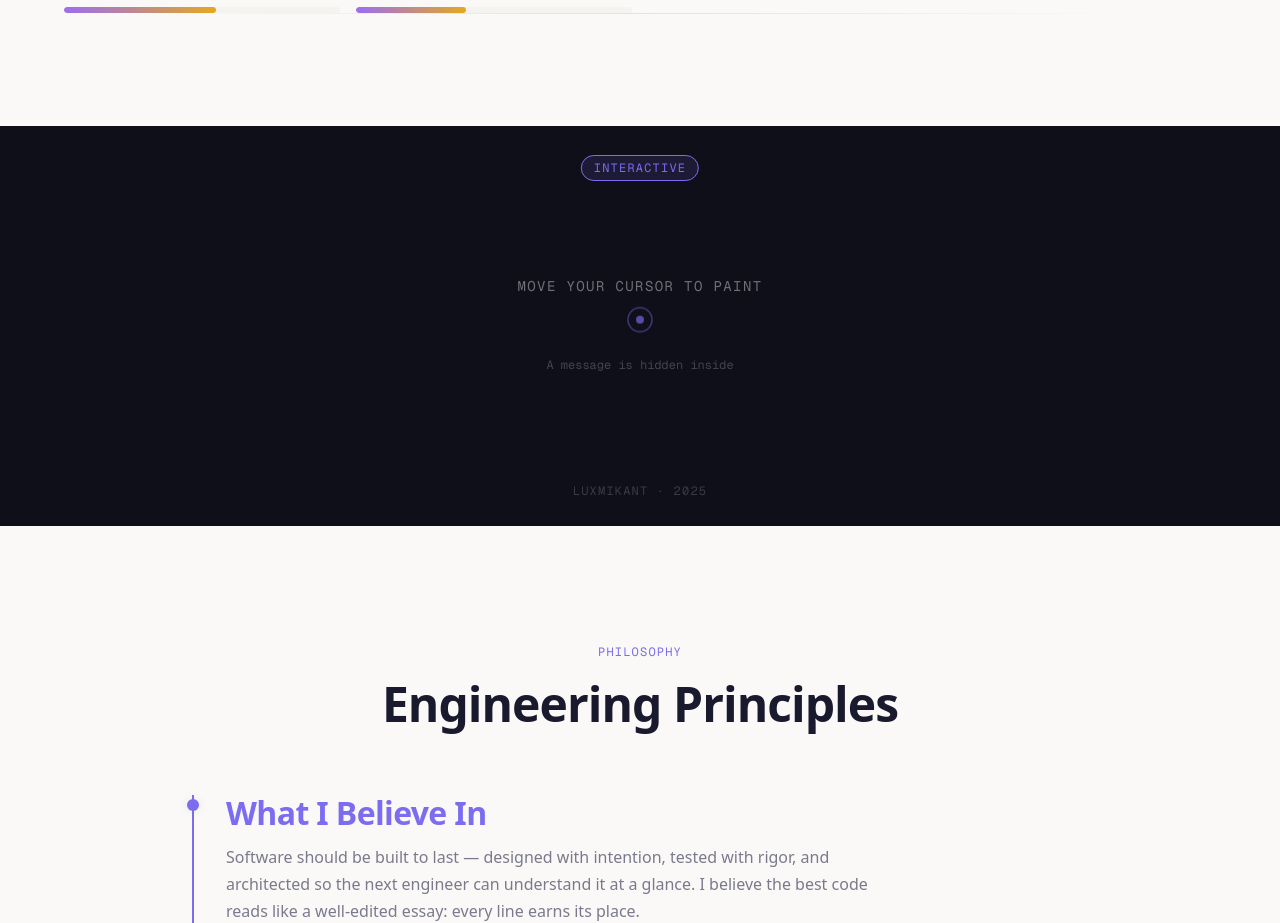
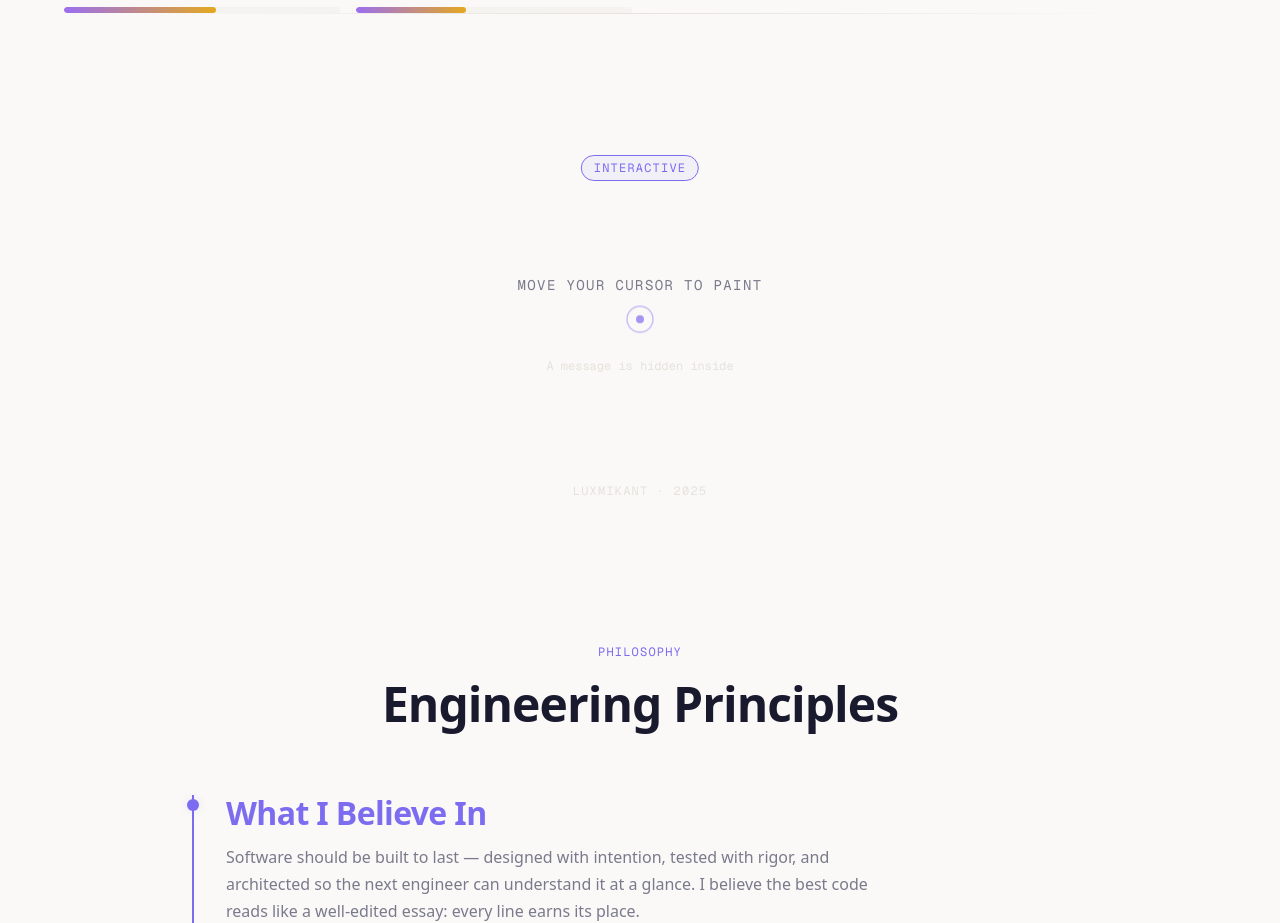
Before and after one commit to luxmikant/personal-portfolio, a Next.js app: page / in a window 1280 px wide. Shown: the part 6380-7303 px from the top of the page. Built offline with nearby package versions, Linux system fonts and the light colour scheme; no server answers.

Commit message:
feat: enhance cursor painting functionality with soft radial blobs and improved text masking

```diff
--- a/src/components/Sections/CursorPaintSection.tsx
+++ b/src/components/Sections/CursorPaintSection.tsx
@@ -5,67 +5,71 @@ import { motion } from "framer-motion";
 
 /* ─── Constants ─────────────────────────────────────────────────────────── */
 
-/** Each pixel-art "block" in px */
-const GRID = 22;
+/** Soft-blob brush radius in px */
+const RADIUS = 52;
 
-/** Portfolio accent palette  violet → teal → amber → purple → violet */
+/** Step distance between interpolated blobs (smaller = denser trail) */
+const STEP = 10;
+
+/** Portfolio accent palette:  violet → teal → amber → purple → violet */
 const PALETTE: [number, number, number][] = [
-  [248, 81, 62],   // Violet  #7c6cf0
-  [160, 62, 44],   // Teal    #2bb58e
-  [30,  80, 56],   // Amber   #e88c3a
-  [268, 81, 69],   // Purple  #9b6ef0
-  [248, 81, 62],   // Violet  (closes the loop)
+  [248, 76, 62],   // Violet  #7c6cf0
+  [162, 62, 44],   // Teal    #2bb58e
+  [30,  80, 58],   // Amber   #e88c3a
+  [268, 76, 66],   // Purple  #9b6ef0
+  [248, 76, 62],   // Violet  (loop close)
 ];
 
 const HIDDEN_TEXT = ["Code is the brush.", "Systems are the canvas."];
-const SECTION_BG = "#0f0f1a";
 
-/* ─── Colour helper ──────────────────────────────────────────────────────── */
-function lerpHsl(t: number): string {
+/** Matches the portfolio warm off-white */
+const SECTION_BG = "#faf9f7";
+
+/* ─── Helpers ────────────────────────────────────────────────────────────── */
+
+function lerpHsla(t: number, alpha: number): string {
   const n = PALETTE.length - 1;
   const i = Math.min(Math.floor(t * n), n - 1);
   const f = t * n - i;
   const [h1, s1, l1] = PALETTE[i];
   const [h2, s2, l2] = PALETTE[i + 1];
-  return `hsl(${h1 + (h2 - h1) * f},${(s1 + (s2 - s1) * f).toFixed(1)}%,${(l1 + (l2 - l1) * f).toFixed(1)}%)`;
+  const h = h1 + (h2 - h1) * f;
+  const s = s1 + (s2 - s1) * f;
+  const l = l1 + (l2 - l1) * f;
+  return `hsla(${h.toFixed(1)},${s.toFixed(1)}%,${l.toFixed(1)}%,${alpha})`;
 }
 
 /* ─── Component ─────────────────────────────────────────────────────────── */
 export default function CursorPaintSection() {
-  const sectionRef = useRef<HTMLElement>(null);
-  const canvasRef  = useRef<HTMLCanvasElement>(null);
-
+  const canvasRef   = useRef<HTMLCanvasElement>(null);
   const progressRef = useRef(0);
   const lastRef     = useRef<{ x: number; y: number } | null>(null);
-
   const [hasStarted, setHasStarted] = useState(false);
 
-  /* Draw the hidden-message mask on top of whatever is on the canvas.
-     The text is filled with SECTION_BG colour → on painted blocks it
-     appears as a dark cut-out; on the transparent canvas it's invisible. */
+  /* Re-stamp the hidden text in SECTION_BG over painted areas so the glyphs
+     appear as negative-space cutouts inside the color trail. */
   const drawTextMask = useCallback(
     (ctx: CanvasRenderingContext2D, w: number, h: number) => {
       ctx.save();
-      ctx.fillStyle = SECTION_BG;
-      ctx.textAlign = "center";
+      ctx.globalAlpha  = 1;
+      ctx.fillStyle    = SECTION_BG;
+      ctx.textAlign    = "center";
       ctx.textBaseline = "middle";
 
-      const fontSize = Math.max(26, Math.min(68, w * 0.058));
+      const fontSize = Math.max(28, Math.min(72, w * 0.06));
       ctx.font = `bold ${fontSize}px 'Geist Sans', 'Inter', system-ui, sans-serif`;
 
-      const lineH   = fontSize * 1.4;
-      const totalH  = HIDDEN_TEXT.length * lineH;
-      const startY  = h / 2 - totalH / 2 + lineH / 2;
+      const lineH  = fontSize * 1.45;
+      const totalH = HIDDEN_TEXT.length * lineH;
+      const startY = h / 2 - totalH / 2 + lineH / 2;
 
-      HIDDEN_TEXT.forEach((line, i) => {
-        ctx.fillText(line, w / 2, startY + i * lineH);
-      });
+      HIDDEN_TEXT.forEach((line, i) => ctx.fillText(line, w / 2, startY + i * lineH));
       ctx.restore();
     },
     []
   );
 
-  /* Paint one pixelated block and re-stamp the text mask on top */
+  /* Paint a single soft radial blob at (x, y). */
   const paintAt = useCallback(
     (x: number, y: number) => {
       const canvas = canvasRef.current;
@@ -73,26 +77,39 @@ export default function CursorPaintSection() {
       const ctx = canvas.getContext("2d");
       if (!ctx) return;
 
-      const gx = Math.floor(x / GRID) * GRID;
-      const gy = Math.floor(y / GRID) * GRID;
+      const t = progressRef.current % 1;
 
-      ctx.fillStyle = lerpHsl(progressRef.current % 1);
-      ctx.fillRect(gx, gy, GRID - 1, GRID - 1);
+      // Radial gradient: vivid opaque centre → fully transparent edge
+      const grad = ctx.createRadialGradient(x, y, 0, x, y, RADIUS);
+      grad.addColorStop(0,    lerpHsla(t, 0.82));
+      grad.addColorStop(0.45, lerpHsla(t, 0.60));
+      grad.addColorStop(0.80, lerpHsla(t, 0.22));
+      grad.addColorStop(1,    lerpHsla(t, 0));
 
+      ctx.beginPath();
+      ctx.arc(x, y, RADIUS, 0, Math.PI * 2);
+      ctx.fillStyle = grad;
+      ctx.fill();
+
+      // Re-stamp text mask so text always punches through the color
       drawTextMask(ctx, canvas.width, canvas.height);
-      progressRef.current += 0.0022;
+
+      progressRef.current += 0.002;
     },
     [drawTextMask]
   );
 
-  /* Interpolate from last position to current (fills gaps at high speed) */
+  /* Smooth interpolation between cursor positions. */
   const handleMove = useCallback(
     (clientX: number, clientY: number) => {
       const canvas = canvasRef.current;
       if (!canvas) return;
-      const rect = canvas.getBoundingClientRect();
-      const cx   = clientX - rect.left;
-      const cy   = clientY - rect.top;
+      const rect   = canvas.getBoundingClientRect();
+      // Account for device-pixel-ratio scaling
+      const scaleX = canvas.width  / rect.width;
+      const scaleY = canvas.height / rect.height;
+      const cx = (clientX - rect.left) * scaleX;
+      const cy = (clientY - rect.top)  * scaleY;
 
       if (cx < 0 || cy < 0 || cx > canvas.width || cy > canvas.height) {
         lastRef.current = null;
@@ -104,8 +121,8 @@ export default function CursorPaintSection() {
       const last = lastRef.current;
       if (last) {
         const dist  = Math.hypot(cx - last.x, cy - last.y);
-        const steps = Math.max(1, Math.ceil(dist / (GRID / 2)));
-        for (let k = 0; k <= steps; k++) {
+        const steps = Math.max(1, Math.ceil(dist / STEP));
+        for (let k = 1; k <= steps; k++) {
           paintAt(
             last.x + (cx - last.x) * (k / steps),
             last.y + (cy - last.y) * (k / steps)
@@ -120,16 +137,16 @@ export default function CursorPaintSection() {
     [paintAt, hasStarted]
   );
 
-  /* Canvas resize + event wiring */
+  /* Canvas size sync + event wiring. */
   useEffect(() => {
-    const canvas  = canvasRef.current;
-    const section = sectionRef.current;
-    if (!canvas || !section) return;
+    const canvas = canvasRef.current;
+    if (!canvas) return;
 
     const syncSize = () => {
-      const { width, height } = canvas.getBoundingClientRect();
-      canvas.width  = Math.round(width);
-      canvas.height = Math.round(height);
+      const dpr  = window.devicePixelRatio || 1;
+      const rect = canvas.getBoundingClientRect();
+      canvas.width  = Math.round(rect.width  * dpr);
+      canvas.height = Math.round(rect.height * dpr);
     };
 
     syncSize();
@@ -160,7 +177,6 @@ export default function CursorPaintSection() {
 
   return (
     <section
-      ref={sectionRef}
       id="canvas-art"
       className="relative overflow-hidden"
       data-domain="landing"
@@ -177,16 +193,16 @@ export default function CursorPaintSection() {
         <span
           className="inline-block px-3 py-1 text-xs font-mono uppercase tracking-widest rounded-full border"
           style={{
-            color: "var(--domain-primary)",
+            color:       "var(--domain-primary)",
             borderColor: "var(--domain-primary)",
-            background: "rgba(124, 108, 240, 0.12)",
+            background:  "var(--domain-bg-accent)",
           }}
         >
           Interactive
         </span>
       </motion.div>
 
-      {/* ── Instruction overlay (fades out once painting starts) ── */}
+      {/* Instruction overlay — fades out when painting starts */}
       <motion.div
         className="absolute inset-0 z-10 flex flex-col items-center justify-center gap-3 pointer-events-none select-none"
         animate={{ opacity: hasStarted ? 0 : 1 }}
@@ -194,47 +210,47 @@ export default function CursorPaintSection() {
       >
         <p
           className="text-sm font-mono tracking-widest uppercase"
-          style={{ color: "rgba(255,255,255,0.40)" }}
+          style={{ color: "var(--muted)" }}
         >
           Move your cursor to paint
         </p>
 
-        {/* Animated cursor dot */}
-        <svg width="32" height="32" viewBox="0 0 32 32" fill="none"
-             className="animate-bounce" style={{ animationDuration: "1.6s" }}>
-          <circle cx="16" cy="16" r="12" stroke="rgba(124,108,240,0.45)" strokeWidth="1.5" />
-          <circle cx="16" cy="16" r="4"  fill ="rgba(124,108,240,0.65)" />
+        {/* Pulsing cursor ring */}
+        <svg
+          width="34" height="34" viewBox="0 0 34 34" fill="none"
+          className="animate-bounce" style={{ animationDuration: "1.6s" }}
+        >
+          <circle cx="17" cy="17" r="13" stroke="var(--domain-primary)" strokeOpacity="0.4" strokeWidth="1.5" />
+          <circle cx="17" cy="17" r="4"  fill="var(--domain-primary)" fillOpacity="0.7" />
         </svg>
 
         <p
           className="text-xs font-mono"
-          style={{ color: "rgba(255,255,255,0.22)" }}
+          style={{ color: "var(--border)" }}
         >
           A message is hidden inside
         </p>
       </motion.div>
 
-      {/* ── Bottom label (always visible) ── */}
-      <div
-        className="absolute bottom-6 left-1/2 -translate-x-1/2 z-20 pointer-events-none select-none text-center"
-      >
+      {/* Bottom label */}
+      <div className="absolute bottom-6 left-1/2 -translate-x-1/2 z-20 pointer-events-none select-none text-center">
         <p
           className="text-xs font-mono tracking-widest uppercase"
-          style={{ color: "rgba(255,255,255,0.18)" }}
+          style={{ color: "var(--border)" }}
         >
           Luxmikant · 2025
         </p>
       </div>
 
-      {/* ── The canvas ── */}
+      {/* Canvas */}
       <canvas
         ref={canvasRef}
         className="block w-full"
         style={{
-          height: "clamp(360px, 50vh, 520px)",
-          cursor: "crosshair",
+          height:      "clamp(360px, 50vh, 520px)",
+          cursor:      "crosshair",
           touchAction: "none",
-          display: "block",
+          display:     "block",
         }}
       />
     </section>
```
